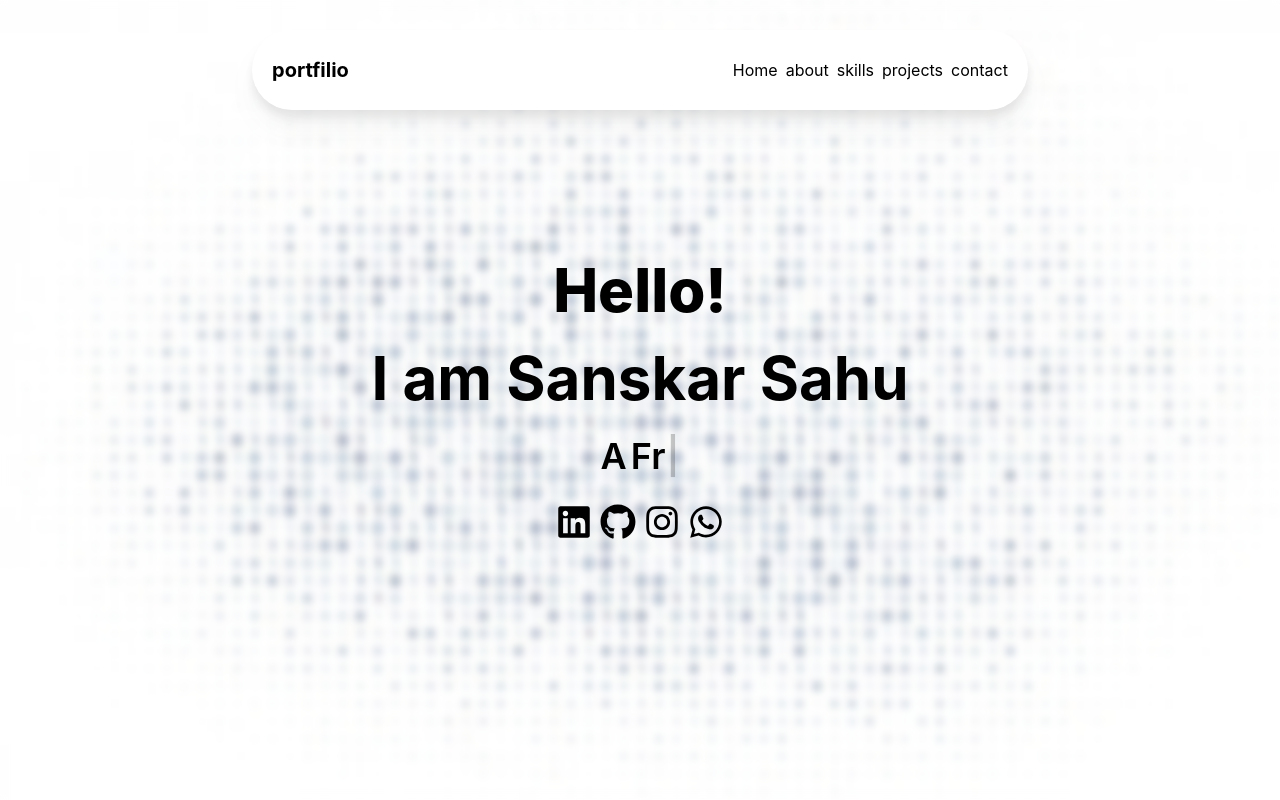
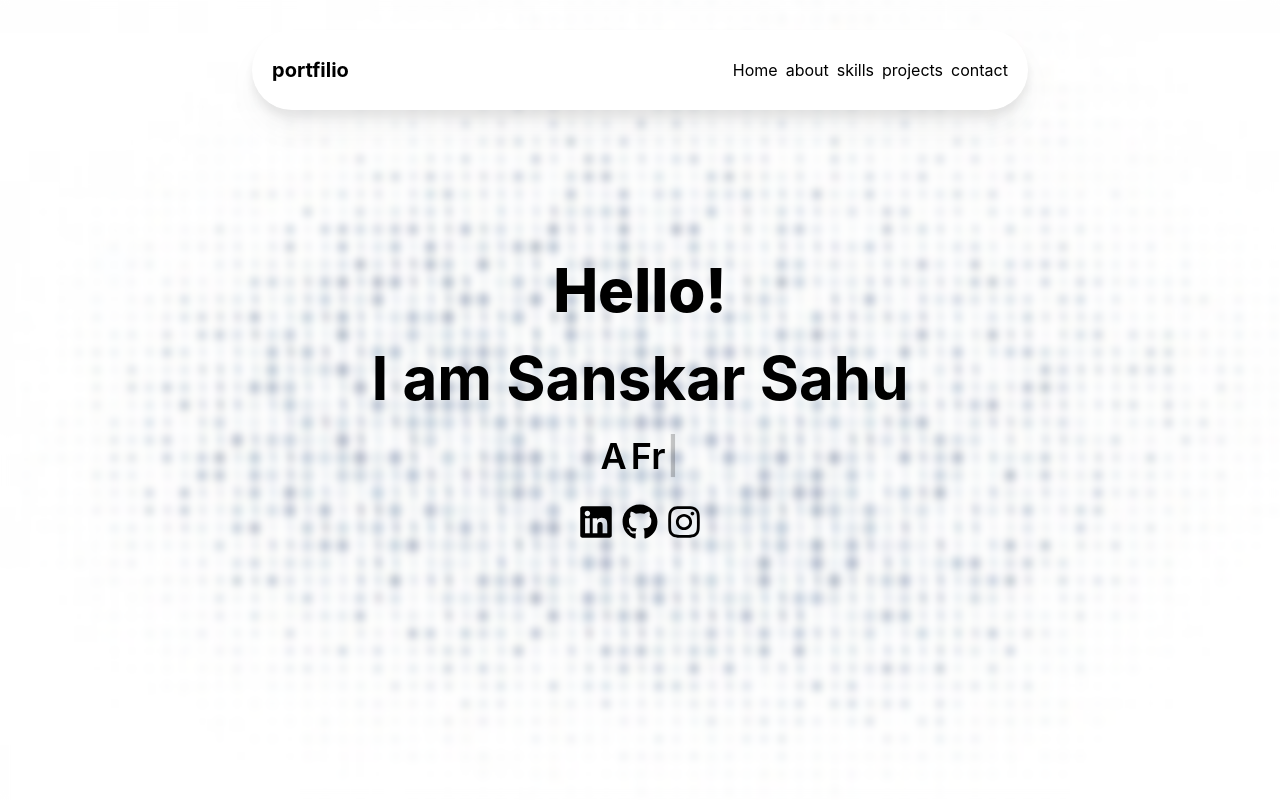
Before and after one commit to Sanskarsahu/portfilio, a React (Create React App) app: page / in a window 1280 px wide. Shown: the top 800 px of the page. Built offline with nearby package versions, Linux system fonts and the light colour scheme.

Commit message:
Update Social.jsx

```diff
--- a/src/comonents/Social.jsx
+++ b/src/comonents/Social.jsx
@@ -5,23 +5,24 @@ export default function Social() {
     const social =[
         {
             icon:FaLinkedin,
+            link:"https://www.linkedin.com/in/sanskar-sahu-a8116a222/"
         },
         {
             icon:FaGithub,
+            link:"https://github.com/Sanskarsahu"
         },
         {
             icon:FaInstagram,
+            link:"https://www.instagram.com/"
         },
-        {
-            icon:FaWhatsapp
-        }
+
 ]
   return (
     <motion.div animate={{opacity: 1}} initial={{opacity: 0}} transition={{duration:0.5 , delay:3}} className='flex flex-row space-x-2 '>
         {
             social.map((s)=>(
                 <div className='md:text-4xl text-3xl'>
-                    <s.icon/>
+                   <a href={s.link}><s.icon/></a>
                 </div>
             ))
         }
```
